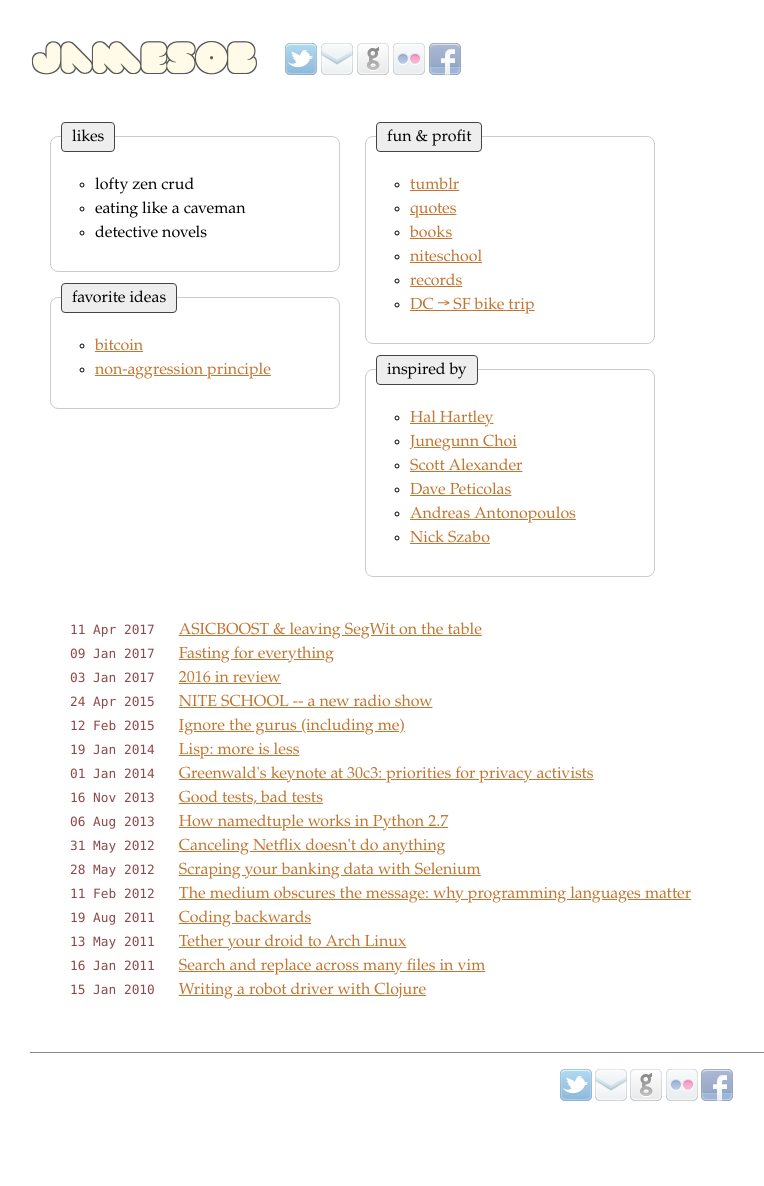
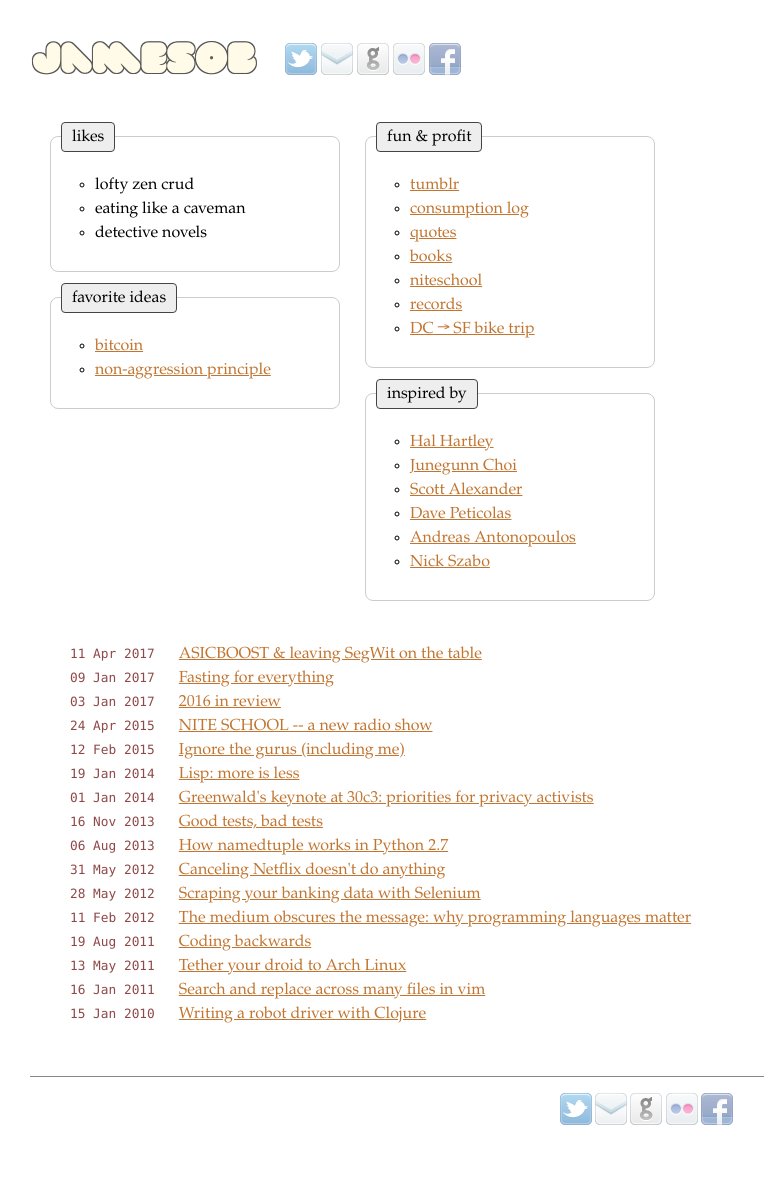
Before and after one commit to jamesob/jamesob.github.io, a Jekyll site: the page built from index.html, in a window 1280 px wide. Shown: the whole page, without its empty margins (240-1004 px from the left). Built offline with Jekyll 4.4.1, drawn with Linux system fonts in a browser that asks for light colours; before the commit the page ends 1162 px from its top, so only the background shows below that.

Commit message:
add consumption

```diff
--- a/index.html
+++ b/index.html
@@ -34,6 +34,7 @@ title: James O'Beirne
         <div class="title">fun &amp; profit</div>
         <ul>
           <li><a href="https://jamesob.tumblr.com/">tumblr</a></li>
+          <li><a href="/consumption">consumption log</a></li>
           <li><a href="/quotes">quotes</a></li>
           <li><a href="https://www.goodreads.com/user/show/16430645-jamesob">books</a></li>
           <li><a href="http://jameso.be/niteschool/">niteschool</a></li>
```
